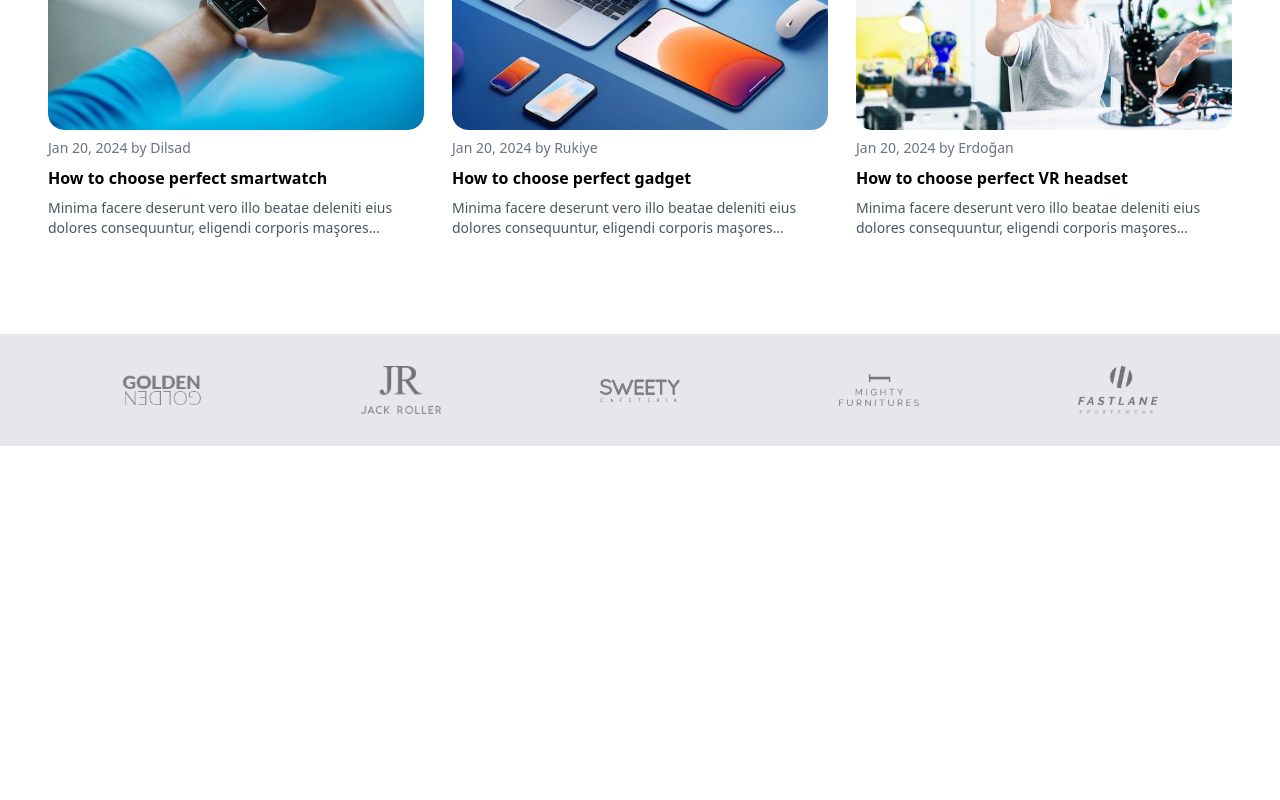
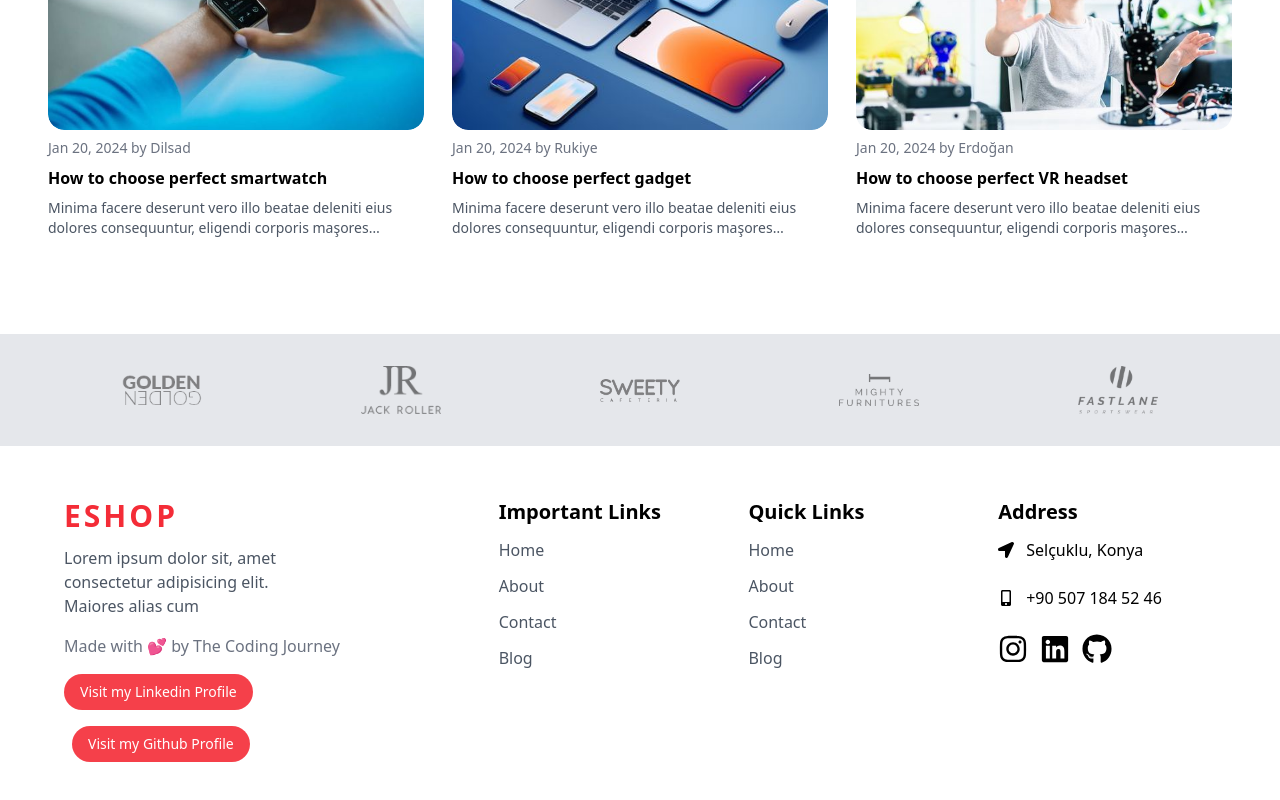
Before and after one commit to dilsad-erdogan/responsive-e-commerce, a React (Vite) app in the folder frontend/: page / in a window 1280 px wide. Shown: the part 3680-4480 px from the top of the page. Before the commit the page ends 4126 px from the top, so only its background shows below. Built offline with nearby package versions, Linux system fonts and the light colour scheme.

Commit message:
Footer adding

```diff
--- a/frontend/src/App.jsx
+++ b/frontend/src/App.jsx
@@ -10,6 +10,7 @@ import headphone from "./assets/hero/headphone.png";
 import smartwatch from "./assets/category/smartwatch2-removebg-preview.png";
 import Blogs from "./components/Blogs/Blogs";
 import Partners from "./components/Partners/Partners";
+import Footer from "./components/Footer/Footer";
 
 const BannerData = {
   discount: "30% OFF",
@@ -46,6 +47,7 @@ function App() {
       <Banner data={BannerData2} />
       <Blogs />
       <Partners />
+      <Footer />
     </div>
   )
 }
--- /dev/null
+++ b/frontend/src/components/Footer/Footer.jsx
@@ -0,0 +1,101 @@
+import { FaLocationArrow, FaMobileAlt, FaInstagram, FaLinkedin, FaGithub } from "react-icons/fa";
+
+const FooterLinks = [
+    {
+        id: 1,
+        title: "Home",
+        link: "/#",
+    },
+    {
+        id: 2,
+        title: "About",
+        link: "/#about",
+    },
+    {
+        id: 3,
+        title: "Contact",
+        link: "/#contact",
+    },
+    {
+        id: 4,
+        title: "Blog",
+        link: "/#blog",
+    },
+];
+
+const Footer = () => {
+  return (
+    <div className="dark:bg-gray-950">
+        <div className="container">
+            <div className="grid md:grid-cols-3 pb-20 pt-5">
+                {/* Company details */}
+                <div className="py-8 px-4">
+                    <a href="#" className="text-primary font-semibold tracking-widest text-2xl uppercase sm:text-3xl">Eshop</a>
+                    <p className="text-gray-600 lg:pr-24 pt-3 dark:text-white/70">Lorem ipsum dolor sit, amet consectetur adipisicing elit. Maiores alias cum</p>
+                    <p className="text-gray-500 mt-4 dark:text-white/70">Made with 💕 by The Coding Journey</p>
+                    <a href="https://www.linkedin.com/in/dilşad-erdoğan-089547221/" target="_blank" className="inline-block bg-primary/90 text-white py-2 px-4 mt-4 text-sm rounded-full">Visit my Linkedin Profile</a>
+                    <a href="https://github.com/dilsad-erdogan" target="_blank" className="inline-block bg-primary/90 text-white py-2 px-4 mt-4 ml-2 text-sm rounded-full">Visit my Github Profile</a>
+                </div>
+
+                {/* Footer links */}
+                <div className="col-span-2 grid grid-cols-2 sm:grid-cols-3 md:pl-10">
+                    {/* First Col */}
+                    <div className="py-8 px-4">
+                        <h1 className="text-xl font-bold sm:text-left mb-3">Important Links</h1>
+                        <ul className="space-y-3">
+                            {FooterLinks.map((data) => (
+                                <li key={data.id}>
+                                    <a href={data.link} className="text-gray-600 dark:text-gray-400 hover:text-black hover:dark:text-white duration-300">{data.title}</a>
+                                </li>
+                            ))}
+                        </ul>
+                    </div>
+
+                    {/* Second Col */}
+                    <div className="py-8 px-4">
+                        <h1 className="text-xl font-bold sm:text-left mb-3">Quick Links</h1>
+                        <ul className="space-y-3">
+                            {FooterLinks.map((data) => (
+                                <li key={data.id}>
+                                    <a href={data.link} className="text-gray-600 dark:text-gray-400 hover:text-black hover:dark:text-white duration-300">{data.title}</a>
+                                </li>
+                            ))}
+                        </ul>
+                    </div>
+
+                    {/* Company Address */}
+                    <div className="py-8 px-4 col-span-2 sm:col-auto">
+                        <h1 className="text-xl font-bold sm:text-left mb-3">Address</h1>
+                        <div>
+                            <div className="flex items-center gap-3">
+                                <FaLocationArrow />
+                                <p>Selçuklu, Konya</p>
+                            </div>
+
+                            <div className="flex items-center gap-3 mt-6">
+                                <FaMobileAlt />
+                                <p>+90 507 184 52 46</p>
+                            </div>
+
+                            {/* Social Links */}
+                            <div className="flex items-center gap-3 mt-6">
+                                <a href="#">
+                                    <FaInstagram className="text-3xl hover:text-primary duration-300" />
+                                </a>
+                                <a href="#">
+                                    <FaLinkedin className="text-3xl hover:text-primary duration-300" />
+                                </a>
+                                <a href="#">
+                                    <FaGithub className="text-3xl hover:text-primary duration-300" />
+                                </a>
+                            </div>
+                        </div>
+                    </div>
+                </div>
+            </div>
+        </div>
+    </div>
+  )
+}
+
+export default Footer
```
